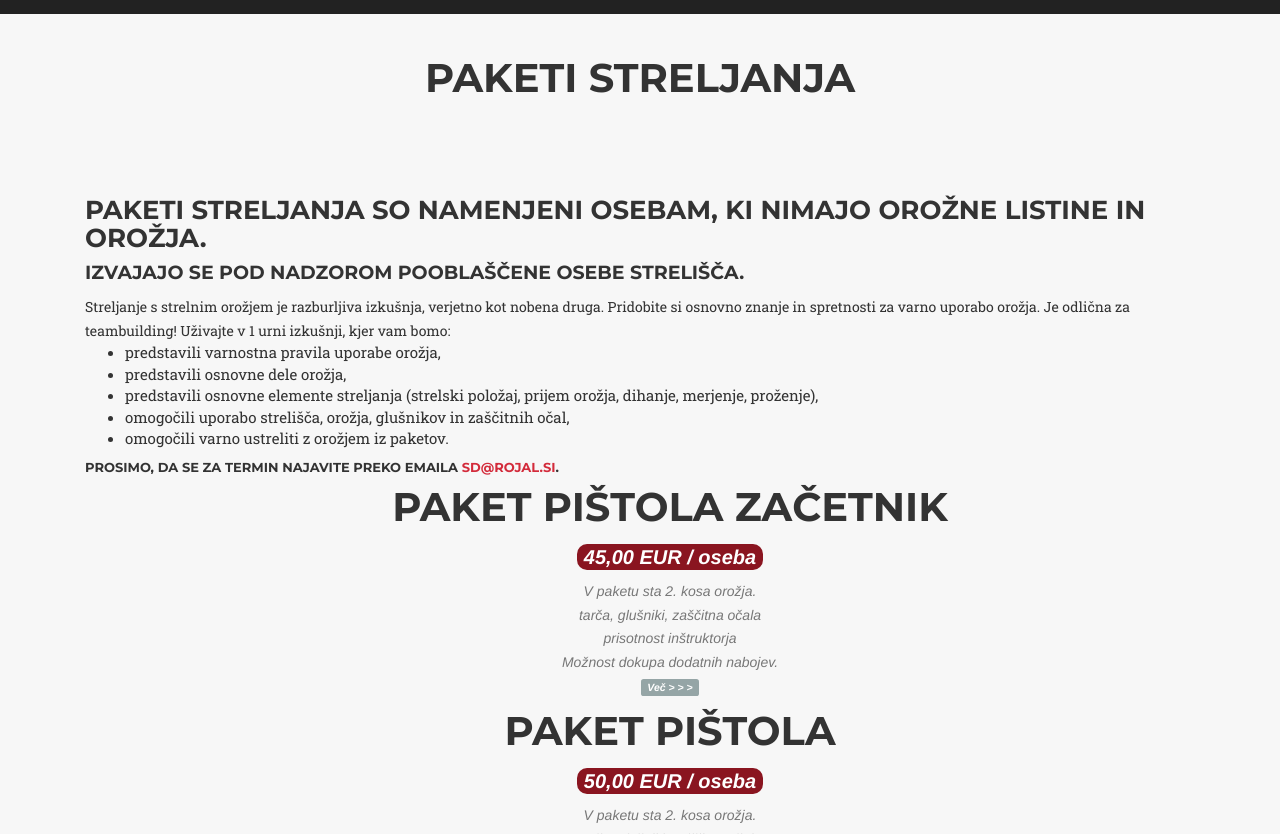
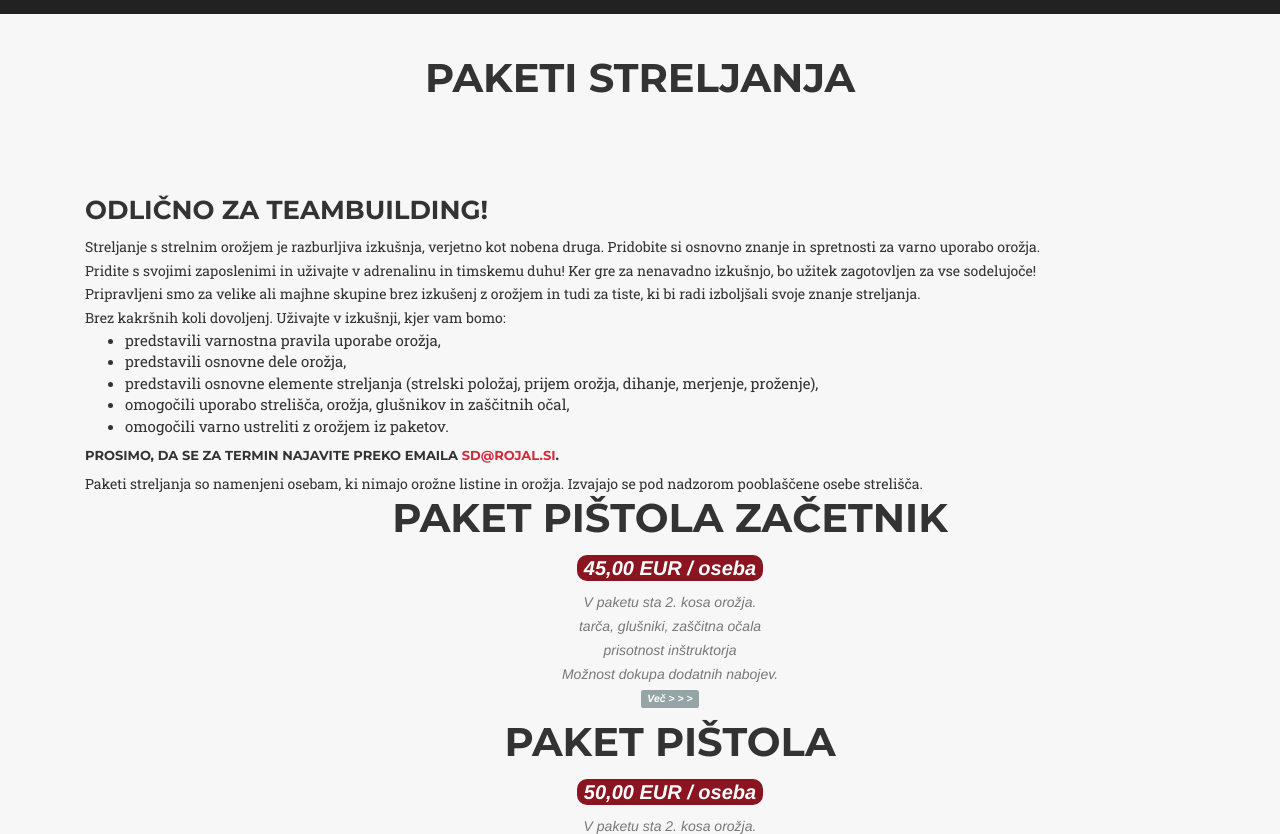
Before and after one commit to qstraza/strelisce, a Jekyll site: the page built from _posts/2021-12-30-paketi.html, in a window 1280 px wide and 900 px high, scrolled down 706 px, cut to the strip 66-900 px from the top of the window. Built offline with Jekyll 4.4.1, drawn with Linux system fonts in a browser that asks for light colours; some web fonts are replaced.

Commit message:
paketi team building

```diff
--- a/_posts/2021-12-30-paketi.html
+++ b/_posts/2021-12-30-paketi.html
@@ -9,9 +9,21 @@ permalink: /paketi
     <div class="row">
       <div class="col-lg-12 text-center">
         <div class="text-left">
-          <h3>Paketi streljanja so namenjeni osebam, ki nimajo orožne listine in orožja.</h3>
-          <h4>Izvajajo se pod nadzorom pooblaščene osebe strelišča.</h4>
-          <p>Streljanje s strelnim orožjem je razburljiva izkušnja, verjetno kot nobena druga. Pridobite si osnovno znanje in spretnosti za varno uporabo orožja. Je odlična za teambuilding! Uživajte v 1 urni izkušnji, kjer vam bomo:</p>
+          <h3>Odlično za teambuilding!</h3>
+
+          <p>Streljanje s strelnim orožjem je razburljiva izkušnja, verjetno kot nobena druga. Pridobite si osnovno znanje in spretnosti za varno uporabo orožja.</p>
+
+          <p>
+            Pridite s svojimi zaposlenimi in uživajte v adrenalinu in timskemu duhu!
+            Ker gre za nenavadno izkušnjo, bo užitek zagotovljen za vse sodelujoče!
+          </p>
+          <p>
+            Pripravljeni smo za velike ali majhne skupine brez izkušenj z orožjem in tudi za tiste,
+            ki bi radi izboljšali svoje znanje streljanja.
+          </p>
+          <p>
+            Brez kakršnih koli dovoljenj. Uživajte v izkušnji, kjer vam bomo:
+          </p>
           <ul>
             <li>predstavili varnostna pravila uporabe orožja,</li>
             <li>predstavili osnovne dele orožja,</li>
@@ -20,6 +32,11 @@ permalink: /paketi
             <li>omogočili varno ustreliti z orožjem iz paketov.</li>
           </ul>
           <h6>Prosimo, da se za termin najavite preko emaila <a href="mailto:{{site.email}}">{{site.email}}</a>.</h6>
+
+          <p>
+            Paketi streljanja so namenjeni osebam, ki nimajo orožne listine in orožja.
+            Izvajajo se pod nadzorom pooblaščene osebe strelišča.
+          </p>
         </div>
           <div class="container">
             <div class="row">
```
